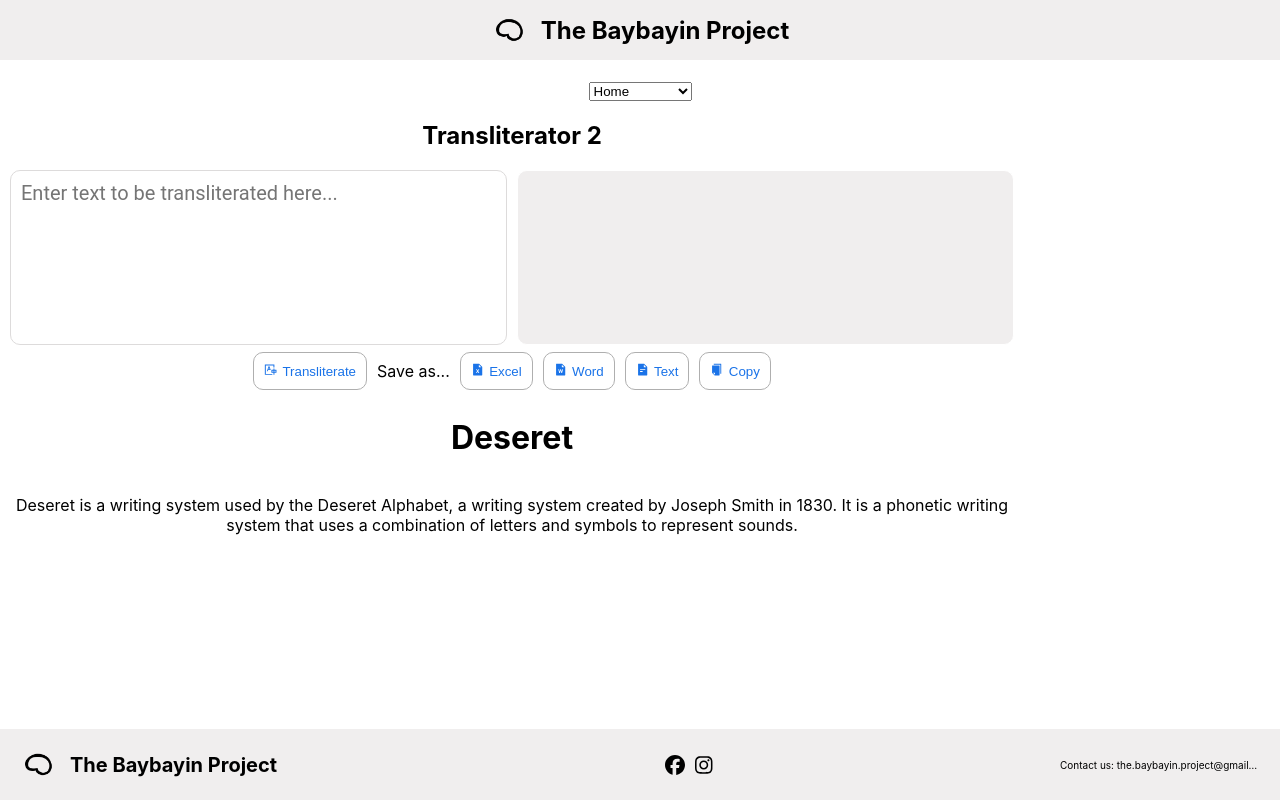
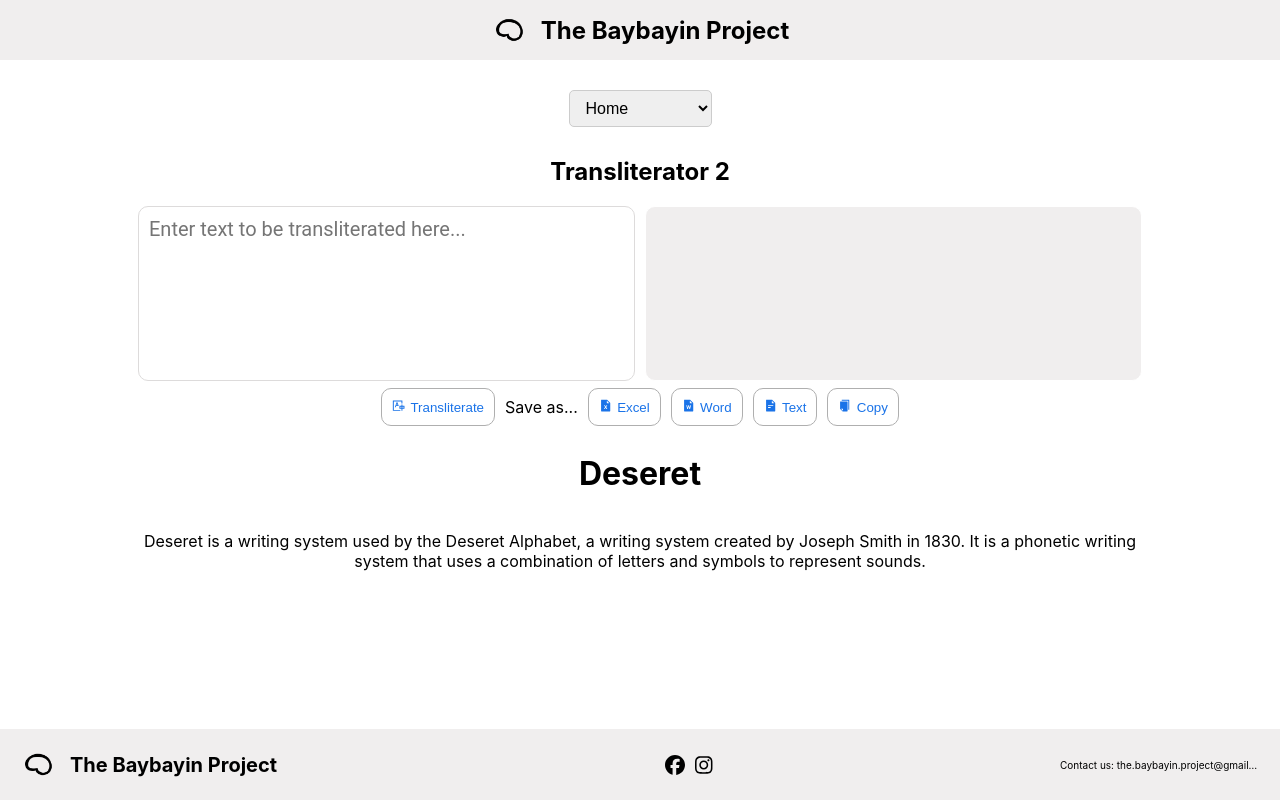
Before and after one commit to cmckinney-59/the-baybayin-project, a React (Vite) app: page /deseret in a window 1280 px wide. Built offline with nearby package versions, Linux system fonts and the light colour scheme.

Commit message:
updated some styles

```diff
--- a/src/App.css
+++ /dev/null
@@ -1,13 +0,0 @@
-.App {
-  display: flex;
-  flex-direction: column;
-  min-height: 100vh;
-  height: 100vh;
-}
-
-.App-content {
-  flex: 1 0 auto;
-  margin-left: 150px;
-  padding: 1rem;
-  min-height: 0;
-}
--- a/src/index.css
+++ b/src/index.css
@@ -10,11 +10,21 @@ body {
   padding: 0;
 }
 
+/* Navigation dropdown */
+select {
+  margin: 10px auto;
+  padding: 8px 12px;
+  border-radius: 5px;
+  border: 1px solid #ccc;
+  font-size: 16px;
+}
+
 main {
   display: flex;
   flex-direction: column;
   width: 80%;
   height: 80%;
+  margin: 0 auto;
 }
 
 code {
```
